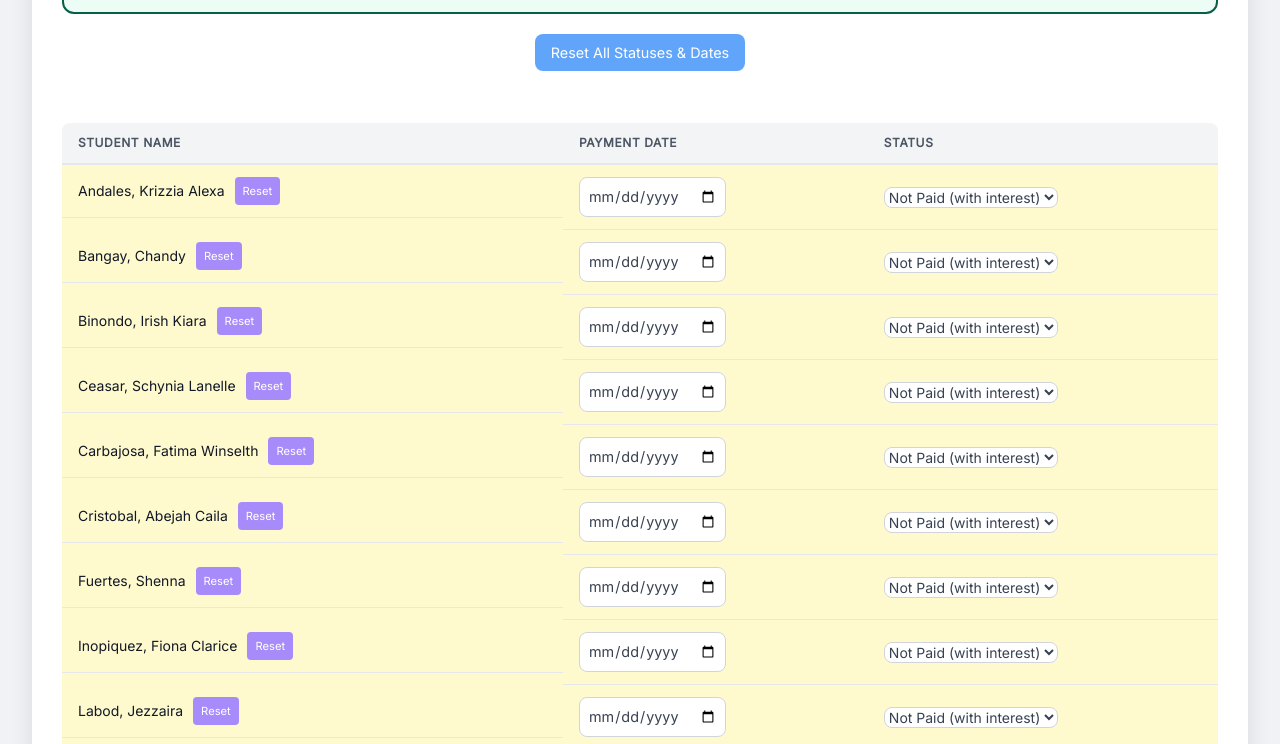
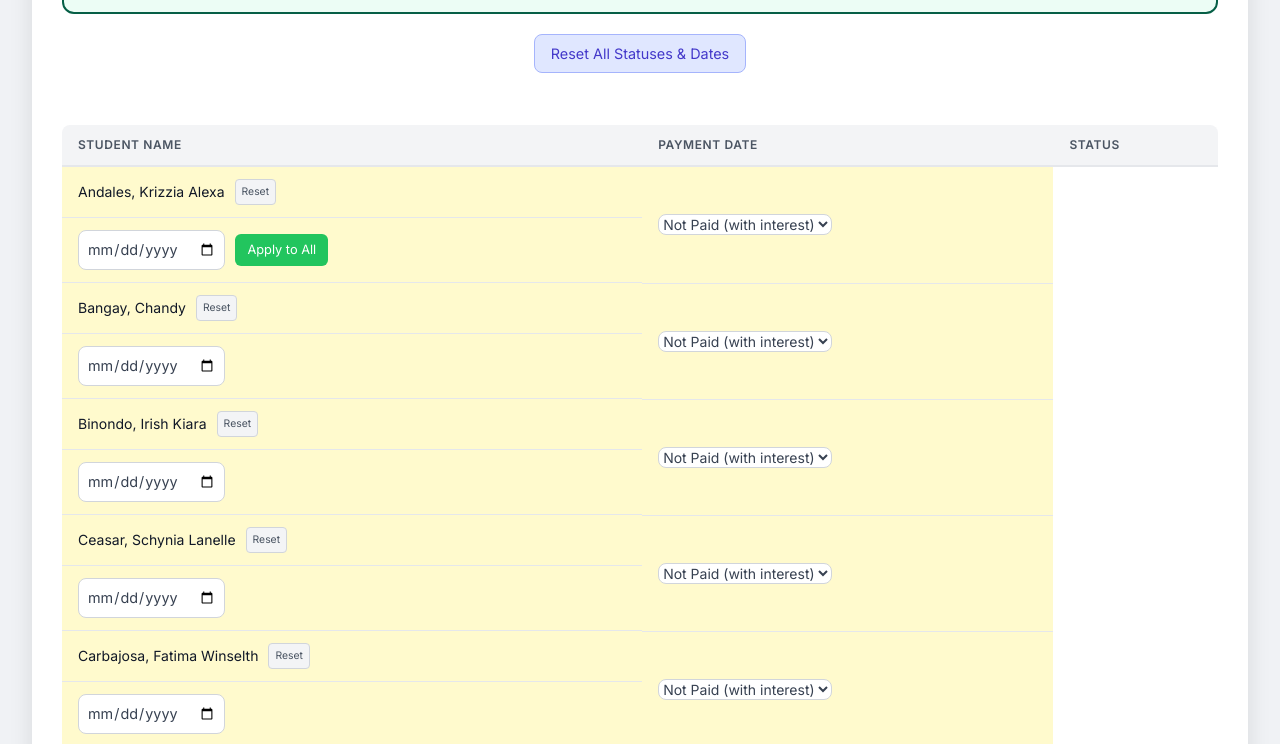
Before and after one commit to STEM2Cfundtracker/12-STEM-2C---FUND-TRACKER, a plain HTML site: page index.html in a window 1280 px wide. Shown: the part 270-1014 px from the top of the page. Drawn offline with nearby package versions, Linux system fonts and the light colour scheme.

Commit message:
Update index.html

```diff
--- a/index.html
+++ b/index.html
@@ -5,7 +5,7 @@
     <meta name="viewport" content="width=device-width, initial-scale=1.0">
     <title>12 STEM 2C - FUND TRACKER</title>
     <script src="https://cdn.tailwindcss.com"></script>
-    <link href="https://fonts.googleapis.com/css2?family=Inter:wght400;600;700&display=swap" rel="stylesheet">
+    <link href="https://fonts.googleapis.com/css2?family=Inter:wght@400;600;700&display=swap" rel="stylesheet">
     <style>
         /* Custom styles to enhance the visual appeal and responsiveness */
         body {
@@ -172,7 +172,7 @@
         .delete-history-btn:hover {
             background-color: #dc2626; /* Red 600 */
         }
-        .clear-all-history-btn, .reset-all-btn {
+        .clear-all-history-btn {
             background-color: #f59e0b; /* Amber 500 */
             color: white;
             padding: 8px 16px;
@@ -186,31 +186,64 @@
             margin-left: auto;
             margin-right: auto;
         }
-        .clear-all-history-btn:hover, .reset-all-btn:hover {
+        .clear-all-history-btn:hover {
             background-color: #d97706; /* Amber 600 */
         }
+
+        /* Minimalist Reset All button */
         .reset-all-btn {
-            background-color: #60a5fa; /* Blue 400 */
+            background-color: #e0e7ff; /* Light indigo */
+            color: #4338ca; /* Darker indigo */
+            padding: 8px 16px;
+            border-radius: 8px;
+            font-size: 0.9rem;
+            cursor: pointer;
+            border: 1px solid #a5b4fc; /* Indigo 300 border */
+            transition: background-color 0.2s, border-color 0.2s;
+            margin-top: 20px;
             margin-bottom: 20px;
+            display: block;
+            margin-left: auto;
+            margin-right: auto;
         }
         .reset-all-btn:hover {
-            background-color: #3b82f6; /* Blue 500 */
+            background-color: #c7d2fe; /* Indigo 200 */
+            border-color: #818cf8; /* Indigo 400 */
         }
 
-        /* New button for individual student reset */
+        /* Minimalist individual student reset button */
         .reset-student-btn {
-            background-color: #a78bfa; /* Purple 400 */
+            background-color: #f3f4f6; /* Gray 100 */
+            color: #4b5563; /* Gray 600 */
+            padding: 2px 6px;
+            border-radius: 4px;
+            font-size: 0.65rem; /* Smaller font */
+            cursor: pointer;
+            border: 1px solid #d1d5db; /* Gray 300 border */
+            transition: background-color 0.2s, border-color 0.2s;
+            margin-left: 10px; /* Space from name */
+            white-space: nowrap; /* Prevent text wrapping */
+        }
+        .reset-student-btn:hover {
+            background-color: #e5e7eb; /* Gray 200 */
+            border-color: #9ca3af; /* Gray 400 */
+        }
+
+        /* Apply Date to All button */
+        .apply-date-to-all-btn {
+            background-color: #22c55e; /* Green 500 */
             color: white;
-            padding: 4px 8px;
-            border-radius: 4px;
-            font-size: 0.7rem;
+            padding: 6px 12px;
+            border-radius: 6px;
+            font-size: 0.8rem;
             cursor: pointer;
             border: none;
             transition: background-color 0.2s;
-            margin-left: 10px; /* Space from name */
+            margin-left: 10px; /* Space from date input */
+            white-space: nowrap; /* Prevent text wrapping */
         }
-        .reset-student-btn:hover {
-            background-color: #8b5cf6; /* Purple 500 */
+        .apply-date-to-all-btn:hover {
+            background-color: #16a34a; /* Green 600 */
         }
 
     </style>
@@ -383,17 +416,27 @@
          */
         function renderTable() {
             studentTableBody.innerHTML = '';
-            students.forEach(student => {
+            students.forEach((student, index) => {
                 const row = document.createElement('tr');
                 row.className = `transition duration-150 ease-in-out ${getStatusClass(student.status)}`;
+
+                let dateInputHtml = `
+                    <input type="date" value="${student.paymentDate}" data-student-id="${student.id}" class="payment-date-input">
+                `;
+                // Add "Apply to All" button only to the first student's date input
+                if (index === 0) {
+                    dateInputHtml += `
+                        <button class="apply-date-to-all-btn" id="applyDateToAllBtn">Apply to All</button>
+                    `;
+                }
 
                 row.innerHTML = `
                     <td class="px-4 py-3 whitespace-nowrap text-sm font-medium text-gray-900 flex items-center">
                         ${student.name}
                         <button class="reset-student-btn" data-student-id="${student.id}">Reset</button>
                     </td>
-                    <td class="px-4 py-3 whitespace-nowrap text-sm text-gray-700">
-                        <input type="date" value="${student.paymentDate}" data-student-id="${student.id}" class="payment-date-input">
+                    <td class="px-4 py-3 whitespace-nowrap text-sm text-gray-700 flex items-center">
+                        ${dateInputHtml}
                     </td>
                     <td class="px-4 py-3 whitespace-nowrap text-sm text-gray-700">
                         <select data-student-id="${student.id}" class="status-select">
@@ -411,7 +454,7 @@
 
         /**
          * Attaches event listeners to the dynamically created status select, date input,
-         * and the new individual reset buttons.
+         * and the new individual reset buttons. Also for the new "Apply Date to All" button.
          */
         function addDynamicEventListeners() {
             document.querySelectorAll('.status-select').forEach(selectElement => {
@@ -435,13 +478,18 @@
                 };
             });
 
-            // Event listener for individual student reset buttons
             document.querySelectorAll('.reset-student-btn').forEach(button => {
                 button.addEventListener('click', (event) => {
                     const studentId = parseInt(event.target.dataset.studentId);
                     resetIndividualStudent(studentId);
                 });
             });
+
+            // New: Event listener for the "Apply Date to All" button
+            const applyDateToAllBtn = document.getElementById('applyDateToAllBtn');
+            if (applyDateToAllBtn) {
+                applyDateToAllBtn.addEventListener('click', applyDateToAll);
+            }
         }
 
         /**
@@ -499,7 +547,6 @@
                     students[studentIndex].paymentDate = '';
 
                     renderTable(); // Re-render to show individual student's reset
-                    // No call to calculateTotalFunds() here, as per your request
                     saveData();
                     alert(`${students[studentIndex].name}'s status and date reset.`);
                 }
@@ -517,9 +564,38 @@
                     student.paymentDate = '';
                 });
                 renderTable();
-                // No call to calculateTotalFunds() here, as per your request
                 saveData();
                 alert("All student statuses and dates reset in the main table.");
+            }
+        }
+
+        /**
+         * Applies the date from the first student's input field to all students.
+         * Does NOT affect payment history or total funds, but will trigger history
+         * updates for already 'paid' students whose dates change.
+         */
+        function applyDateToAll() {
+            const firstDateInput = document.querySelector('.payment-date-input');
+            const dateToApply = firstDateInput ? firstDateInput.value : '';
+
+            if (!dateToApply) {
+                alert("Please select a date in the first student's date field before using 'Apply to All'.");
+                return;
+            }
+
+            if (confirm(`Are you sure you want to apply the date ${dateToApply} to ALL students? This will NOT change their payment status.`)) {
+                students.forEach(student => {
+                    const oldDate = student.paymentDate;
+                    student.paymentDate = dateToApply;
+
+                    // If a student was already paid, and their date changes, log this to history
+                    if ((student.status === 'paid' || student.status === 'paid-late') && oldDate !== dateToApply) {
+                        logStudentStatusChange(student); // This will update the existing history entry
+                    }
+                });
+                renderTable(); // Re-render to show updated dates
+                saveData();
+                alert(`Date ${dateToApply} applied to all students.`);
             }
         }
 
```
